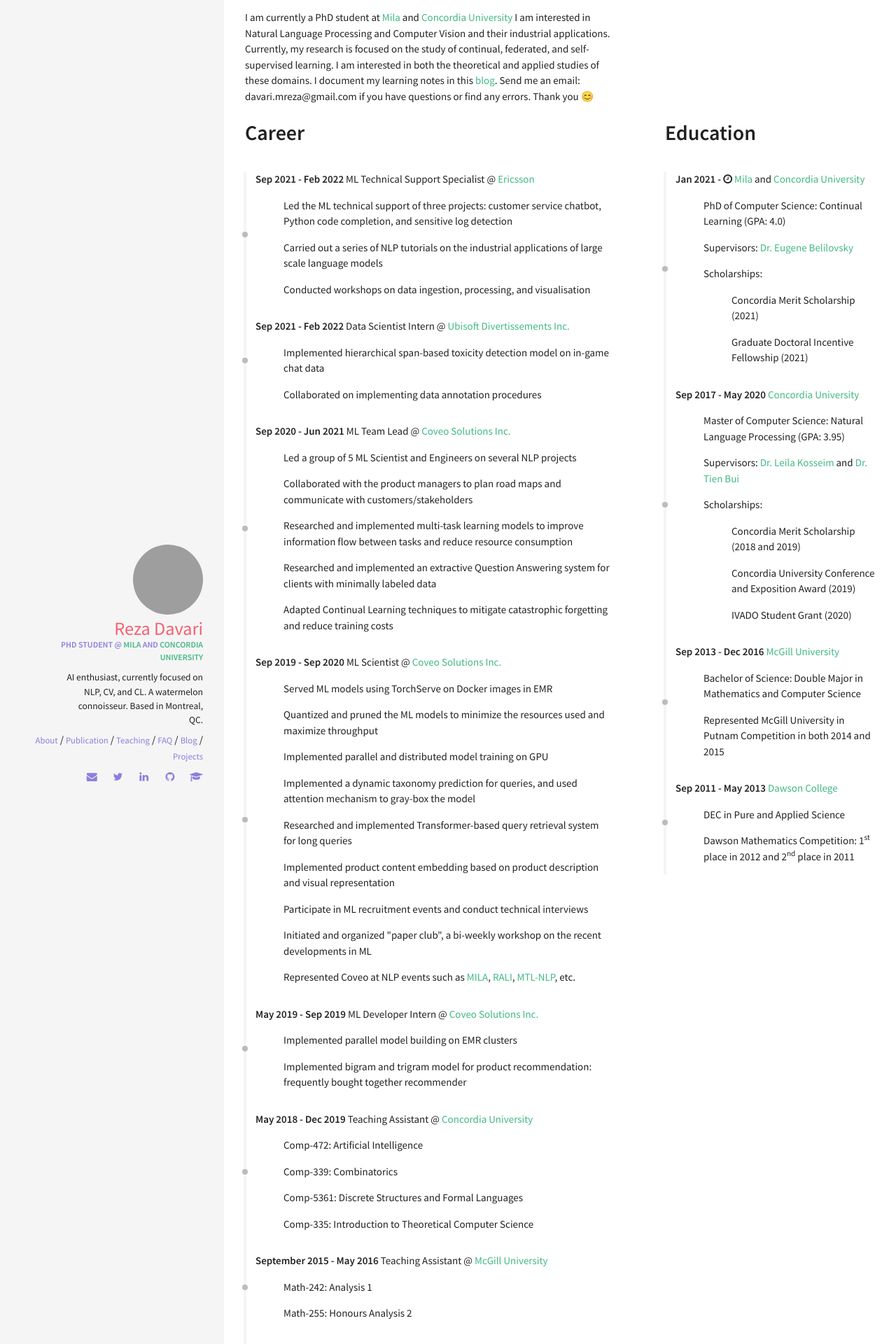
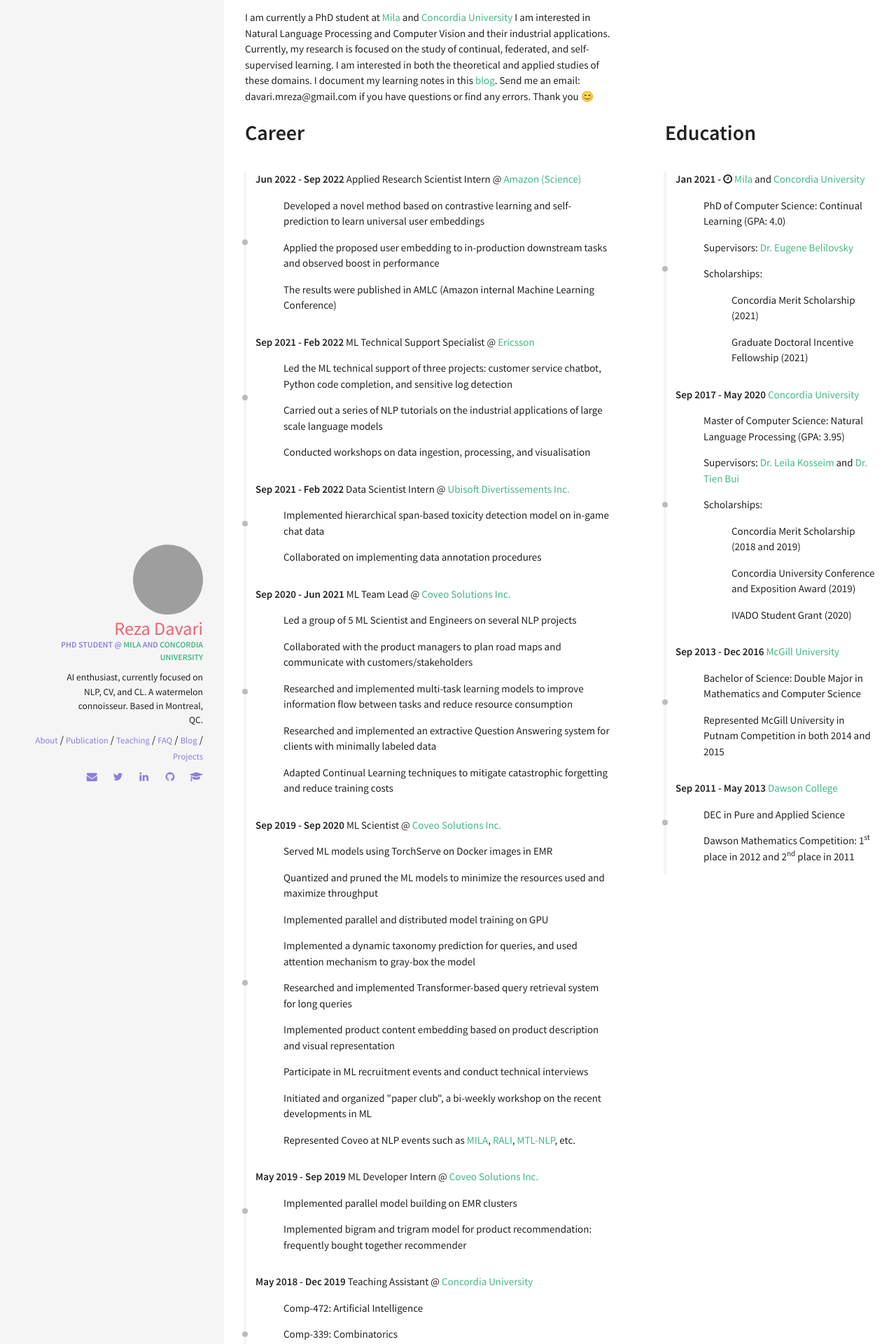
Before and after one commit to rezazzr/davari.io, a Jekyll site: the page built from index.html, in a window 1280 px wide. Shown: the part 434-2354 px from the top of the page at 70% size. Built offline with Jekyll 4.4.1, drawn with Linux system fonts in a browser that asks for light colours; nearby versions of some CDN libraries; grey boxes are pictures that could not be loaded.

Commit message:
✍ updated amazon internship

```diff
--- a/_data/index/careers.yml
+++ b/_data/index/careers.yml
@@ -1,5 +1,16 @@
 # careers section data
 # if you don't have language feature(language.yml is empty), ignore "i18n" items
+- name: Amazon (Science)
+  link: https://www.amazon.science/
+  date: Jun 2022 - Sep 2022
+  job: Applied Research Scientist Intern
+  descr: >-
+    <br><ul>
+    <li>Developed a novel method based on contrastive learning and self-prediction to learn universal user embeddings</li>
+    <li>Applied the proposed user embedding to in-production downstream tasks and observed boost in performance</li>
+    <li>The results were published in AMLC (Amazon internal Machine Learning Conference)</li>
+    </ul>
+
 - name: Ericsson
   link: https://www.ericsson.com/en
   date: Sep 2021 - Feb 2022
```
